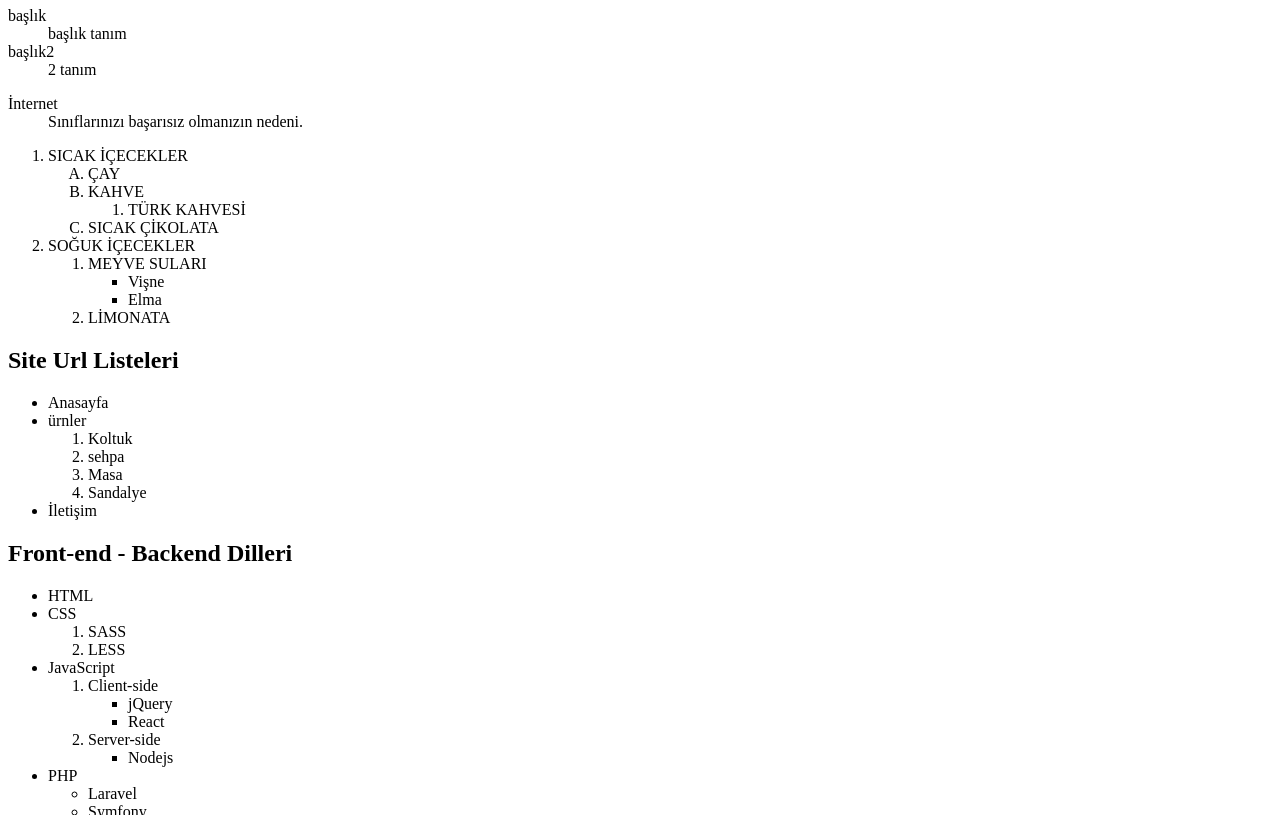
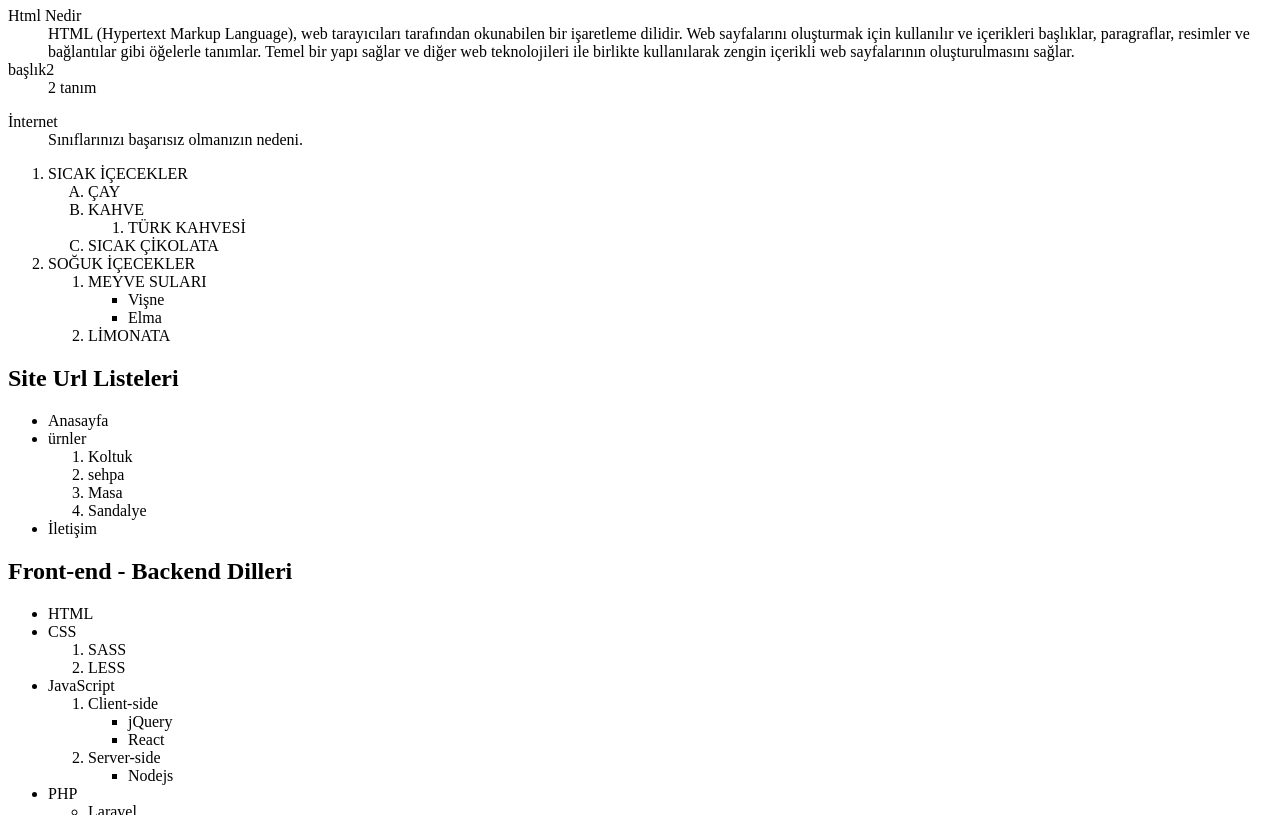
Before and after one commit to omerboran22/mebreegitim, a plain HTML site: page ders5(11.11.2023)/listeler.html in a window 1280 px wide. Shown: the part 285-1100 px from the top of the page. Drawn offline with Linux system fonts and the light colour scheme.

Commit message:
last commit

```diff
--- a/ders5(11.11.2023)/listeler.html
+++ b/ders5(11.11.2023)/listeler.html
@@ -32,8 +32,13 @@
 
     <h1>tanımlı listeler</h1>
     <dl>
-      <dt>başlık</dt>
-      <dd>başlık tanım</dd>
+      <dt>Html Nedir</dt>
+      <dd>
+        HTML (Hypertext Markup Language), web tarayıcıları tarafından okunabilen bir işaretleme dilidir. Web sayfalarını
+        oluşturmak için kullanılır ve içerikleri başlıklar, paragraflar, resimler ve bağlantılar gibi öğelerle tanımlar.
+        Temel bir yapı sağlar ve diğer web teknolojileri ile birlikte kullanılarak zengin içerikli web sayfalarının
+        oluşturulmasını sağlar.
+      </dd>
 
       <dt>başlık2</dt>
       <dd>2 tanım</dd>
```
Also changed, not shown: ders10(19.11.2023)/iframes.html (+1 -1 lines), ders10(19.11.2023)/music.html (+9 -9 lines), ders10(19.11.2023)/videos.html (+1 -2 lines).
